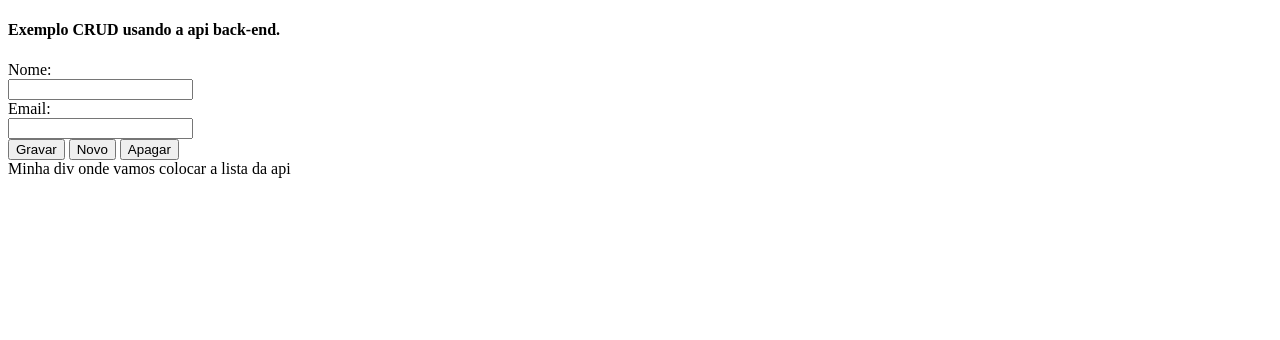
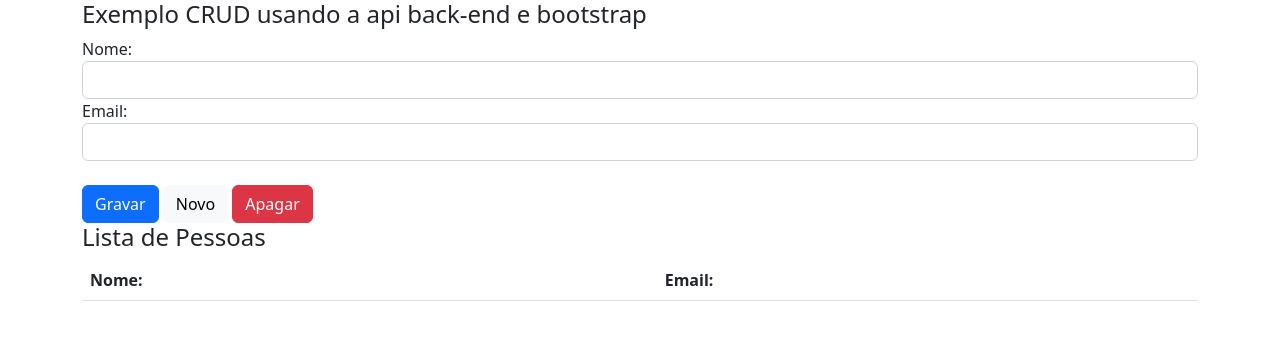
Before and after one commit to silveriosantos/prj-frontend, a plain HTML site: page exemplo-crud/index.html in a window 1280 px wide. Drawn offline with nearby package versions, Linux system fonts and the light colour scheme; no server answers.

Commit message:
Implementado o bootstrap na página de formulário

```diff
--- a/exemplo-crud/index.html
+++ b/exemplo-crud/index.html
@@ -3,29 +3,52 @@
 
 <head>
     <title>Exemplo CRUD</title>
+    <link href="https://cdn.jsdelivr.net/npm/bootstrap@5.2.2/dist/css/bootstrap.min.css" rel="stylesheet">
 </head>
 
 <body>
-    <h4>Exemplo CRUD usando a api back-end.</h4>
-    <input type="hidden" id="id">
-    Nome:<br>
-    <input type="text" id="Nome"><br>
-    Email:<br>
-    <input type="text" id="Email"><br>
-    <input type="button" value="Gravar" onclick="incluir()">
-    <input type="button" value="Novo" onclick="limpar()">
-    <input type="button" value="Apagar" onclick="apagar()">
-
-    <div id="lista">Minha div onde vamos colocar a lista da api</div>
+    <style>
+        tbody {
+            cursor: pointer;
+        }
+    </style>
+    <div class="container">
+        <h4>Exemplo CRUD usando a api back-end e bootstrap</h4>
+        <input type="hidden" id="id">
+        <label for="nome">Nome:</label>
+        <input type="text" id="nome" class="form-control">
+        <label for="email">Email:</label>
+        <input type="text" id="email" class="form-control">
+        <br>
+        <input type="button" value="Gravar" onclick="incluir()" class="btn btn-primary">
+        <input type="button" value="Novo" onclick="limpar()" class="btn btn-light">
+        <input type="button" value="Apagar" onclick="apagar()" class="btn btn-danger">
+        <h4>Lista de Pessoas</h4>
+        <table class="table table-hover">
+            <thead>
+                <tr>
+                    <th>
+                        Nome:
+                    </th>
+                    <th>
+                        Email:
+                    </th>
+                </tr>
+            </thead>
+            <tbody id="lista">
+            </tbody>
+        </table>
+    </div>
     <script>
         // request via JavaScript ajax 4 passos
         // 01 criar a váriavel
         ajax = new XMLHttpRequest();
         var listar;
+        var api = "https://silverio-santos.herokuapp.com/api/usuario/"
 
         function listar() {
             // 02 definição do nosso request (forma e endereço)
-            ajax.open("GET", "https://silverio-santos.herokuapp.com/api/usuario/");
+            ajax.open("GET", api);
             // 03 manda de fato a request
             ajax.send();
             // 04 execução quando tiver a devolutiva do request
@@ -34,22 +57,21 @@
                 console.log(lista);
                 lista = JSON.parse(lista);
                 console.log(lista);
+                texto = "";
 
-                texto = "Lista de pessoas <br>";
                 i = 0;
                 for (const u of lista) {
-                    texto += `${u.nome} - ${u.email} - <span onclick='editar(${i})'>📝</span> <br>`;
+                    texto += `<tr onclick='editar(${i})'><td>${u.nome}</td><td>${u.email}</td></tr>`;
                     i++;
                 }
-
                 document.getElementById('lista').innerHTML = texto;
             }
         }
         function incluir() {
             //alert("Estamos dentro da function incluir");
             var usuario = {};
-            usuario.nome = document.getElementById("Nome").value;
-            usuario.email = document.getElementById("Email").value;
+            usuario.nome = document.getElementById("nome").value;
+            usuario.email = document.getElementById("email").value;
             //console.log(usuario);
 
             usuario.id = document.getElementById("id").value;
@@ -59,7 +81,7 @@
                 metodo = "POST";
             }
 
-            ajax.open(metodo, "https://silverio-santos.herokuapp.com/api/usuario/");
+            ajax.open(metodo, api);
             ajax.setRequestHeader("Content-Type", "application/json;charset=UTF-8");
 
             ajax.send(JSON.stringify(usuario));
@@ -87,7 +109,7 @@
 
         function apagar() {
             id = document.getElementById("id").value;
-            ajax.open("DELETE","https://silverio-santos.herokuapp.com/api/usuario/"+id);
+            ajax.open("DELETE",api + id);
             ajax.send();
             ajax.onload = function()  {
                 alert(this.responseText);
```
Also changed, not shown: exemplo-crud/JS/script.js (added).
